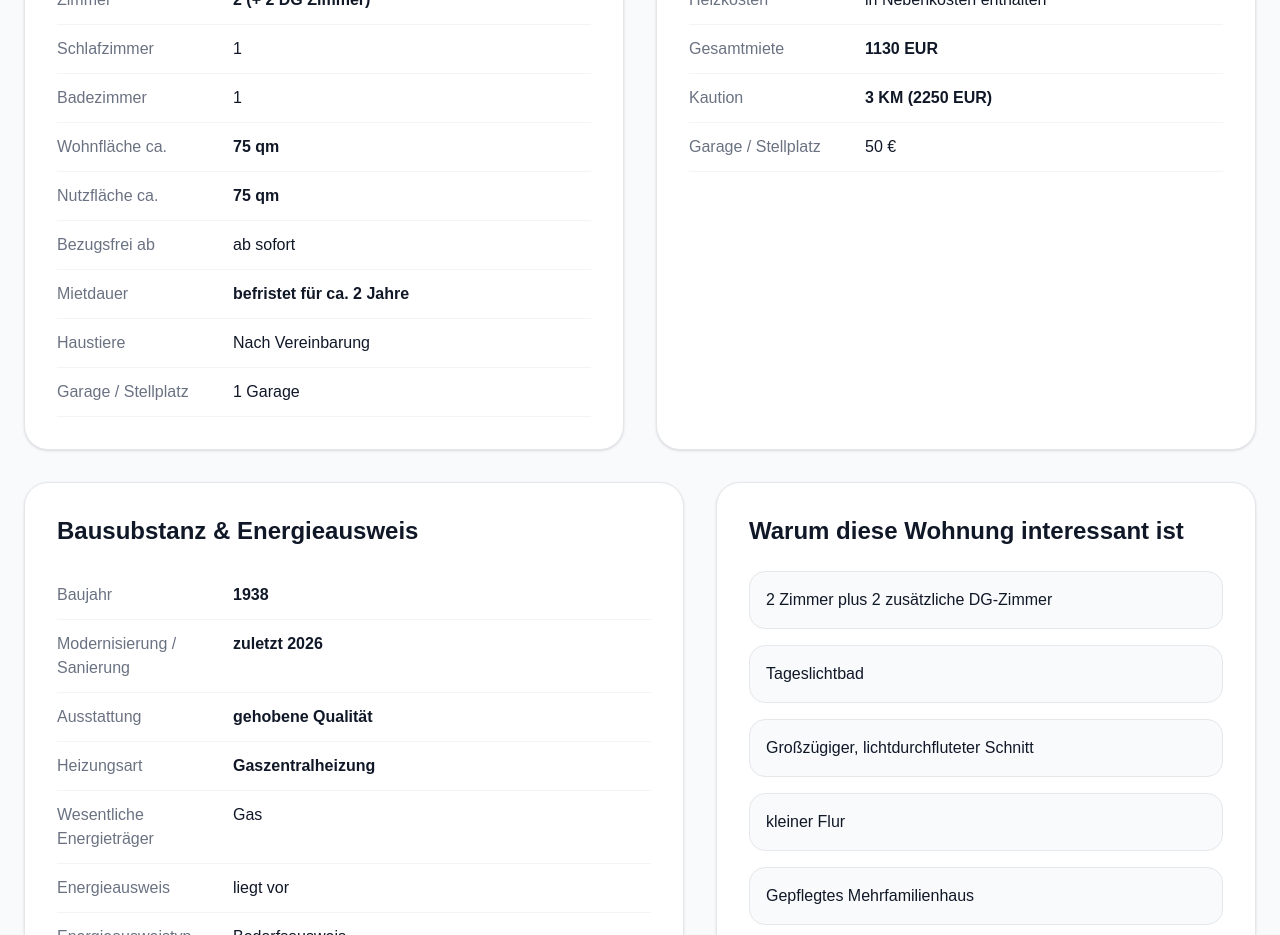
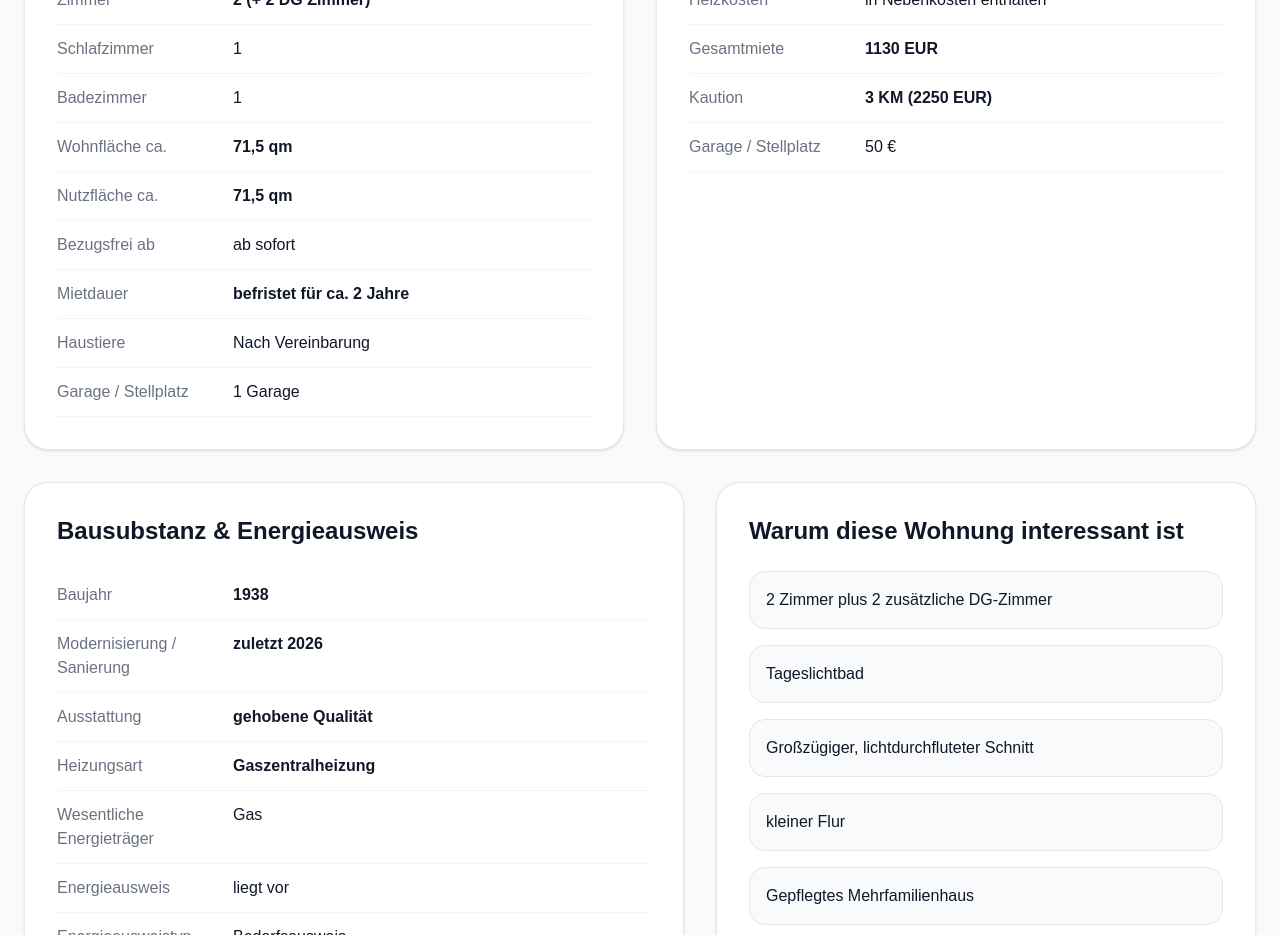
Before and after one commit to itsme007-oss/wohnung-site, a Next.js app: page /daten in a window 1280 px wide. Shown: the part 960-1895 px from the top of the page. Built offline with nearby package versions, Linux system fonts and the light colour scheme.

Commit message:
360 Rundgang an vorhandene Bilder angepasst

```diff
--- a/app/daten/page.tsx
+++ b/app/daten/page.tsx
@@ -152,8 +152,8 @@ export default function DatenPage() {
             <InfoRow label="Zimmer" value="2 (+ 2 DG Zimmer)" strong />
             <InfoRow label="Schlafzimmer" value="1" />
             <InfoRow label="Badezimmer" value="1" />
-            <InfoRow label="Wohnfläche ca." value="75 qm" strong />
-            <InfoRow label="Nutzfläche ca." value="75 qm" strong />
+            <InfoRow label="Wohnfläche ca." value="71,5 qm" strong />
+            <InfoRow label="Nutzfläche ca." value="71,5 qm" strong />
             <InfoRow label="Bezugsfrei ab" value="ab sofort" />
             <InfoRow label="Mietdauer" value="befristet für ca. 2 Jahre" strong />
             <InfoRow label="Haustiere" value="Nach Vereinbarung" />
--- a/app/page.tsx
+++ b/app/page.tsx
@@ -22,7 +22,7 @@ export default function Home() {
           </h1>
 
           <p className="text-xl mb-8">
-            75 m² · Balkon · Einbauküche · ruhige Lage
+            ca. 72 m² · Balkon · Einbauküche · ruhige Lage
           </p>
 
           <button className="bg-white text-black px-6 py-3 rounded-full">
@@ -37,7 +37,7 @@ export default function Home() {
         <div className="grid grid-cols-2 md:grid-cols-4 gap-4 bg-white rounded-3xl shadow-xl p-6">
           <div className="text-center">
             <p className="text-sm text-gray-500">Wohnfläche</p>
-            <p className="text-2xl font-bold">75 m²</p>
+            <p className="text-2xl font-bold">ca. 72 m²</p>
           </div>
           <div className="text-center">
             <p className="text-sm text-gray-500">Zimmer</p>
```
